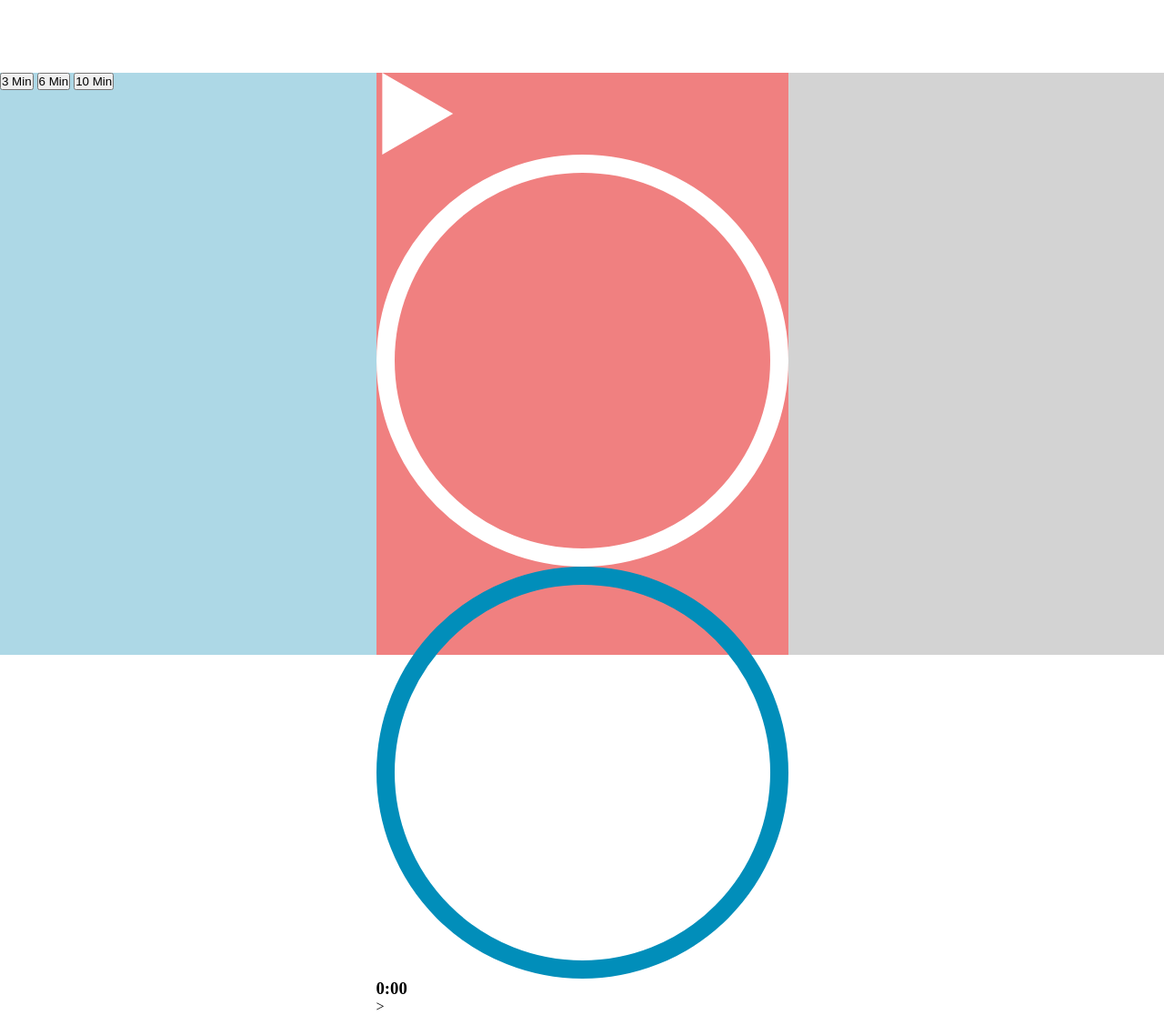
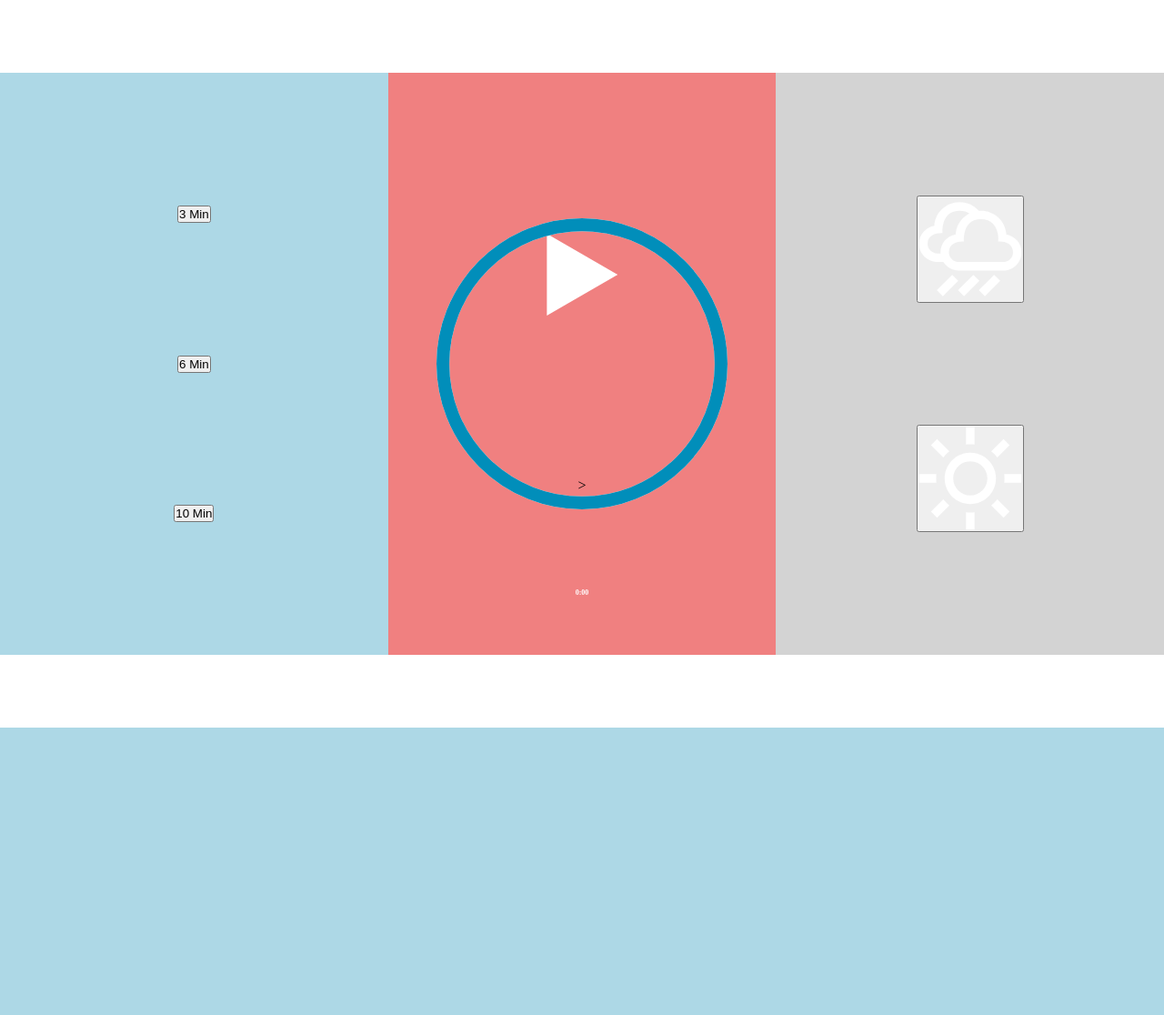
Before and after one commit to pratik-iiitkalyani/Meditation-APP, a PHP site: page / in a window 1280 px wide. Shown: the whole page at 91% size. After the commit the page ends 800 px from the top, so only its background shows below. Run offline with PHP 8.4, Linux system fonts and the light colour scheme.

Commit message:
layout is ready

```diff
--- a/index.html
+++ b/index.html
@@ -9,6 +9,13 @@
 </head>
 <body>
 	<div class="app">
+
+		<!-- background video -->
+		<div class="vid-container">
+			<!-- <video Loop>
+				<source src="./video/rain.mp3" type="video/mp4"/>
+			</video> -->
+		</div>
 		<div class="time-select">
 			<button data-time = "180">3 Min</button>
 			<button data-time = "360">6 Min</button>
@@ -54,7 +61,14 @@
             <h3 class="time-display">0:00</h3>>
 
 		</div>
-		<div class="sound-picker"></div>
+		<div class="sound-picker">
+			<button data-sounds = './sounds/rain.mp3' data-video = './video/rain.mp4'>
+				<img src="./svg/rain.svg"/>
+			</button>
+			<button data-sounds = './sounds/beach.mp3' data-video = './video/beach.mp4'>
+				<img src="./svg/beach.svg" alt="beach">
+			</button>
+		</div>
 	</div>
 	<script type="text/javascript" src="./app.js"></script>
 </body>
--- a/style.css
+++ b/style.css
@@ -14,6 +14,21 @@
 .player-container{
 	height: 80%;
 	flex: 1;
+	display: flex;
+	flex-direction: column;
+	justify-content: space-evenly;
+	align-items: center;
+}
+.player-container{
+	position: relative;
+}
+.player-container svg{
+	position: absolute;
+	height: 50%;
+	top: 50%;
+	left: 50%;
+	transform: translate(-50%, -50%);
+	pointer-events: none;
 }
 .time-select{
 	background: lightblue;
@@ -24,3 +39,12 @@
 .player-container{
 	background: lightcoral;
 }
+.time-display{
+	position: absolute;
+	bottom: 10%;
+	color: white;
+	font-size: 50%;
+}
+video{
+	display: none;
+}
```
